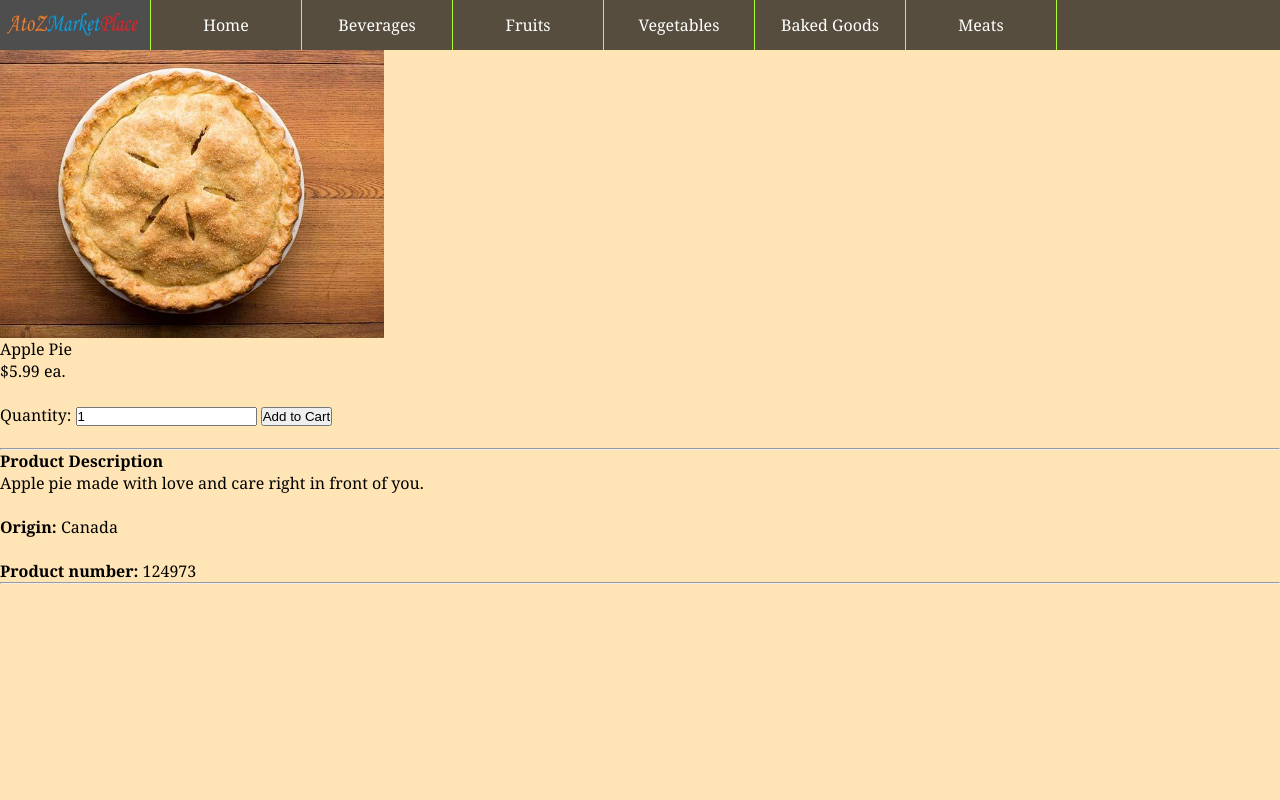
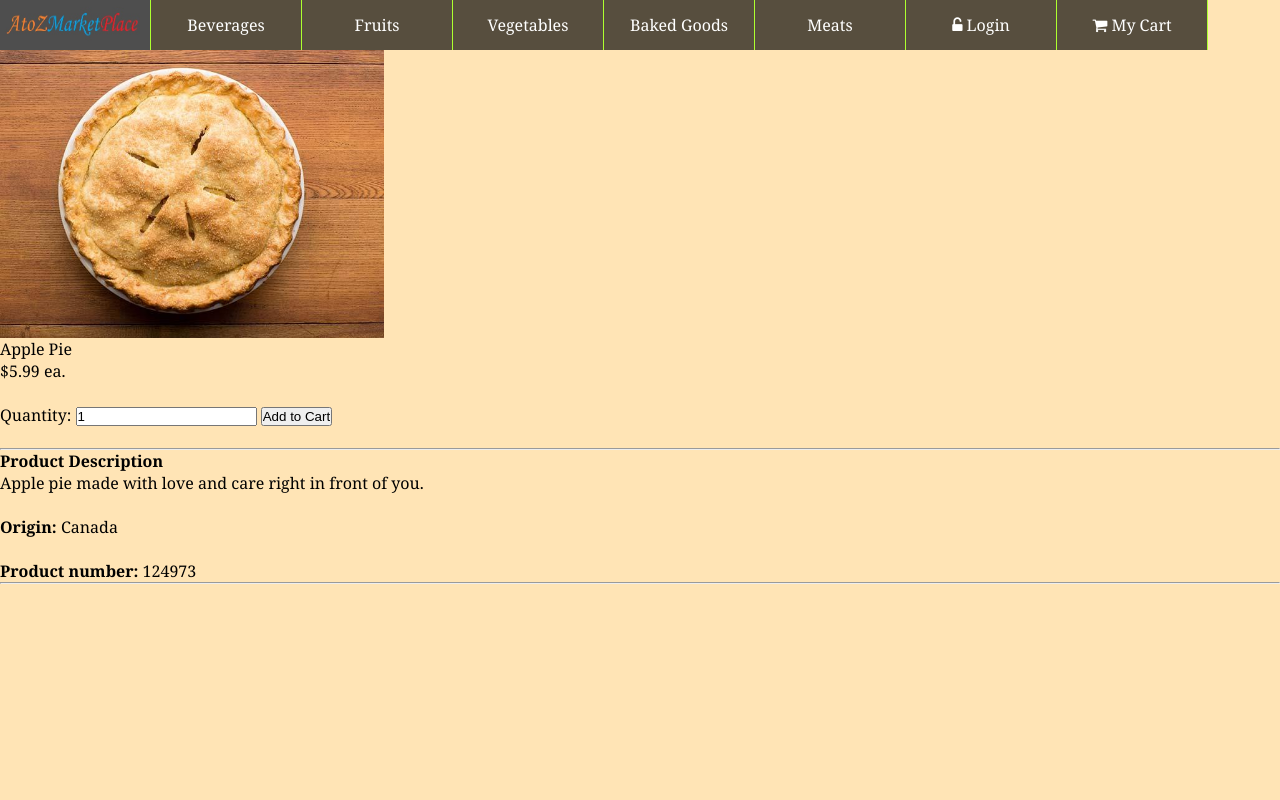
Before and after one commit to JeffreyCHChan/SOEN287, a PHP site: page /ApplePie.html in a window 1280 px wide. Run offline with PHP 8.4, Linux system fonts and the light colour scheme.

Commit message:
Fixed Nav bar

```diff
--- a/Aisle.css
+++ b/Aisle.css
@@ -2,6 +2,7 @@ body{
     background-color:moccasin;
     color: black;
     font-family: Cambria, Cochin, Georgia, Times, 'Times New Roman', serif;
+    margin-top: 50px;
 }
 .Bakery {
     height:250px;
@@ -25,6 +26,8 @@ body{
 nav {
     background-color: rgba(0, 0, 0, 0.658);
     height: 50px;
+    position: fixed;
+    top: 0;
 }
 
 nav ul li {
--- a/ApplePie.html
+++ b/ApplePie.html
@@ -4,6 +4,7 @@
         <meta charset="UTF-8" name="viewport" content="width=device-width, initial-scale=1.0">
         <title>Apple Pie</title>
         <link rel="stylesheet" type="text/css" href="Aisle.css">
+        <link rel="stylesheet" href="https://cdnjs.cloudflare.com/ajax/libs/font-awesome/4.7.0/css/font-awesome.min.css">
     </head>
 
     <body>
@@ -12,12 +13,14 @@
 
             <ul>
                 <li><a href="#"><img src="images/AtoZMarketPlace.jpg" height="100%" width="100%"></a></li>
-            <li><a href="#">Home</a></li>
                 <li><a href="#">Beverages</a></li>
                 <li><a href="#">Fruits</a></li>
                 <li><a href="#">Vegetables</a></li>
                 <li><a href="BakedGoods.html">Baked Goods</a></li>
                 <li><a href="#">Meats</a></li>
+                <li><a href="#"><i class="fa fa-unlock-alt" ></i> Login</a></li>
+                <li><a href="#"><i class="fa fa-shopping-cart" ></i> My Cart</a></li>
+
             </ul>
 
 
--- a/Baguette.html
+++ b/Baguette.html
@@ -4,6 +4,7 @@
         <meta charset="UTF-8" name="viewport" content="width=device-width, initial-scale=1.0">
         <title>Baguette</title>
         <link rel="stylesheet" type="text/css" href="Aisle.css">
+        <link rel="stylesheet" href="https://cdnjs.cloudflare.com/ajax/libs/font-awesome/4.7.0/css/font-awesome.min.css">
     </head>
 
     <body>
@@ -12,12 +13,14 @@
 
             <ul>
                 <li><a href="#"><img src="images/AtoZMarketPlace.jpg" height="100%" width="100%"></a></li>
-            <li><a href="#">Home</a></li>
                 <li><a href="#">Beverages</a></li>
                 <li><a href="#">Fruits</a></li>
                 <li><a href="#">Vegetables</a></li>
                 <li><a href="BakedGoods.html">Baked Goods</a></li>
                 <li><a href="#">Meats</a></li>
+                <li><a href="#"><i class="fa fa-unlock-alt" ></i> Login</a></li>
+                <li><a href="#"><i class="fa fa-shopping-cart" ></i> My Cart</a></li>
+
             </ul>
 
 
--- a/ChocolateCake.html
+++ b/ChocolateCake.html
@@ -4,6 +4,7 @@
         <meta charset="UTF-8" name="viewport" content="width=device-width, initial-scale=1.0">
         <title>Chocolate Cake</title>
         <link rel="stylesheet" type="text/css" href="Aisle.css">
+        <link rel="stylesheet" href="https://cdnjs.cloudflare.com/ajax/libs/font-awesome/4.7.0/css/font-awesome.min.css">
     </head>
 
     <body>
@@ -12,12 +13,14 @@
 
             <ul>
                 <li><a href="#"><img src="images/AtoZMarketPlace.jpg" height="100%" width="100%"></a></li>
-            <li><a href="#">Home</a></li>
                 <li><a href="#">Beverages</a></li>
                 <li><a href="#">Fruits</a></li>
                 <li><a href="#">Vegetables</a></li>
                 <li><a href="BakedGoods.html">Baked Goods</a></li>
                 <li><a href="#">Meats</a></li>
+                <li><a href="#"><i class="fa fa-unlock-alt" ></i> Login</a></li>
+                <li><a href="#"><i class="fa fa-shopping-cart" ></i> My Cart</a></li>
+
             </ul>
 
 
```
Lines whose indentation alone changed are shown as unchanged.
